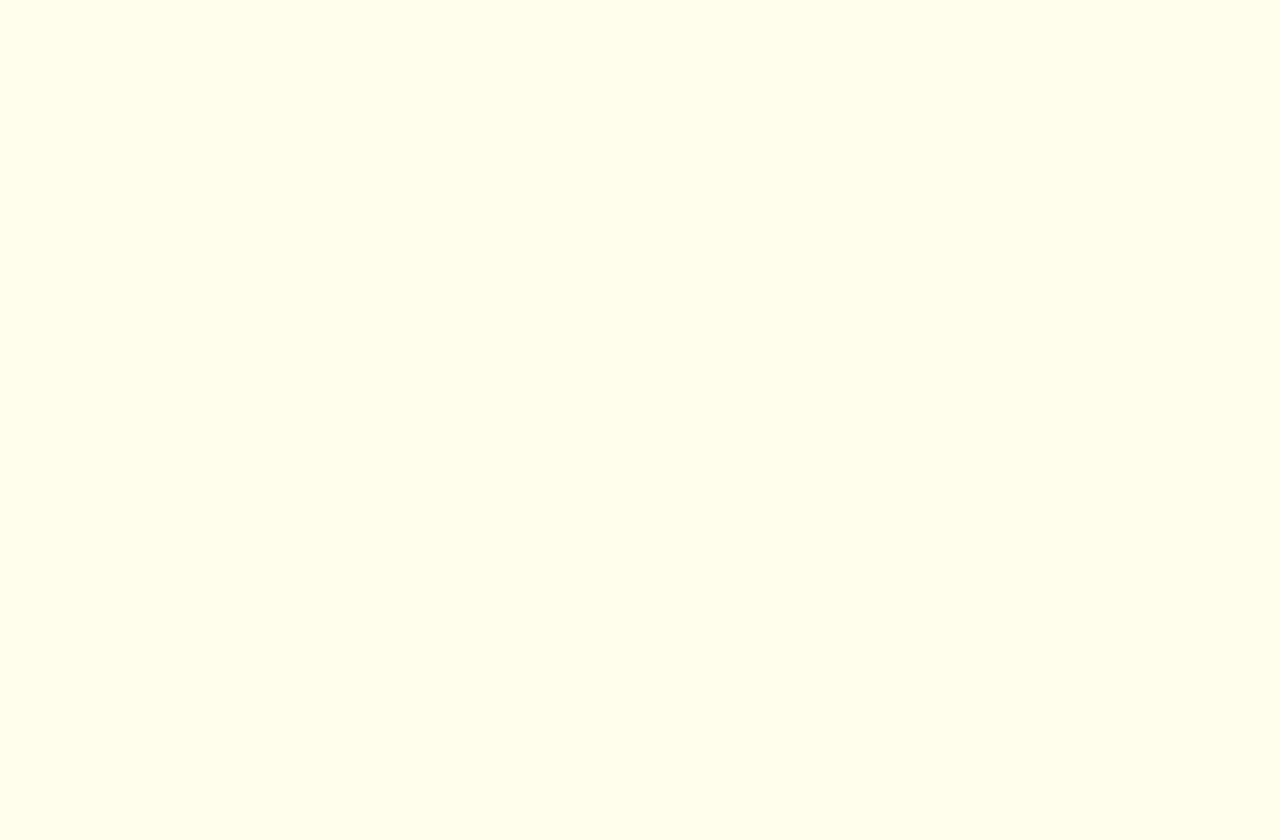
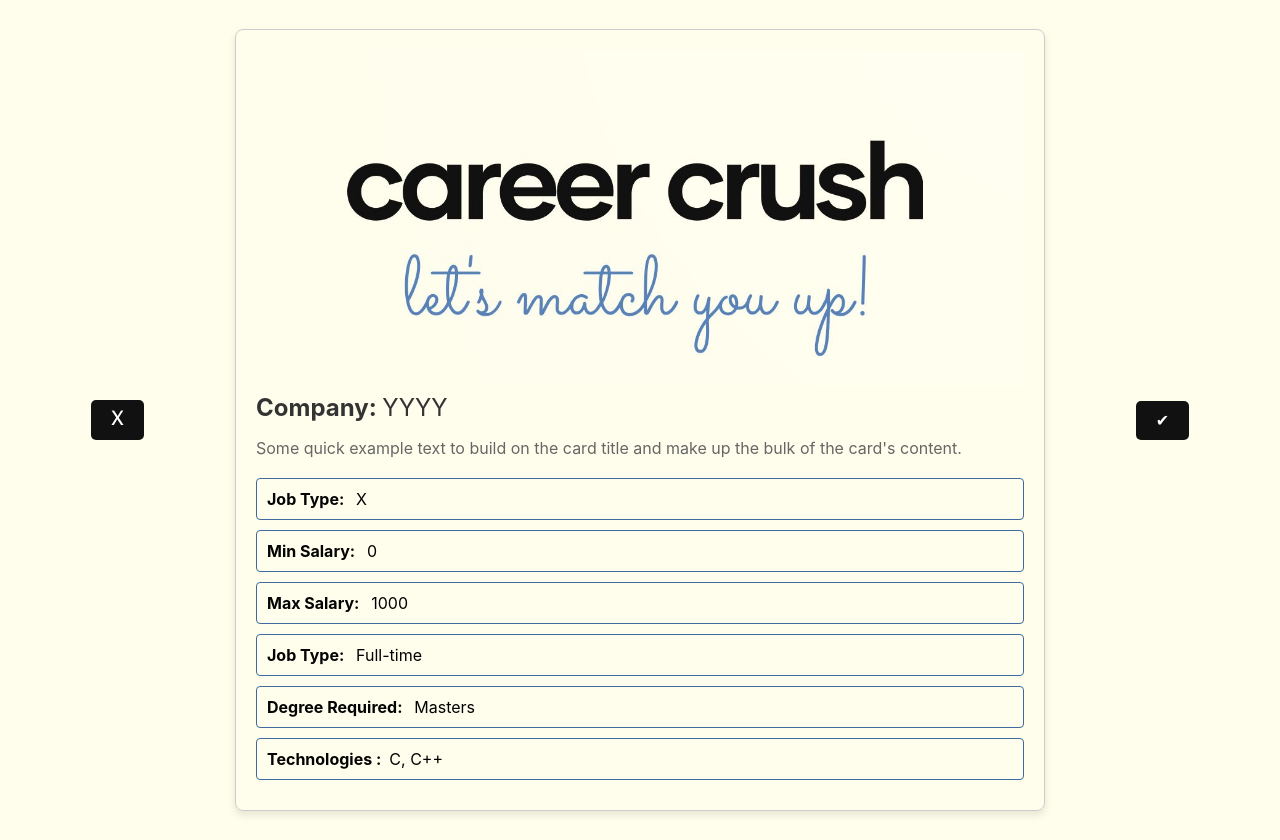
Before and after one commit to amritha-menon/CareerCrush, a React (Create React App) app in the folder job-matcher-frontend/: page /home in a window 1280 px wide. Before the commit this address had no page. Before the commit the page ends 800 px from the top, so only its background shows below. Built offline with nearby package versions, Linux system fonts and the light colour scheme.

Commit message:
added home page with card and left-right button

```diff
--- a/job-matcher-frontend/src/App.js
+++ b/job-matcher-frontend/src/App.js
@@ -5,11 +5,13 @@ import { BrowserRouter as Router, Route, Routes } from 'react-router-dom';
 import LandingPage from './components/LandingPage';
 import SignUp from './components/SignUp';
 import SignIn from './components/SignIn';
+import HomePage from './components/HomePage';
 
 function App() {
   return (
 
       <Routes>
+        <Route path="/home" element={<HomePage />} />
         <Route path="/signup" element={<SignUp />} />
         <Route path="/signin" element={<SignIn />} />
         <Route path="/" element={<LandingPage />} />
--- /dev/null
+++ b/job-matcher-frontend/src/components/CardComponent.js
@@ -0,0 +1,42 @@
+import React from 'react';
+import Card from 'react-bootstrap/Card';
+import ListGroup from 'react-bootstrap/ListGroup';
+import logo from '../images/logo.jpeg';
+import '../css/CardComponent.css';
+
+function CardComponent() {
+  return (
+    <Card style={{ width: '48rem' }}>
+      <Card.Img variant="top" src={logo} style={{ maxWidth: '100%', height: 'auto' }} />
+      <Card.Body>
+        <Card.Title className="company-title"><strong>Company: </strong>YYYY</Card.Title>
+        <Card.Text className="card-description">
+          Some quick example text to build on the card title and make up the
+          bulk of the card's content.
+        </Card.Text>
+      </Card.Body>
+      <ListGroup className="list-group-flush">
+        <ListGroup.Item className="list-item">
+          <strong>Job Type: </strong>X
+        </ListGroup.Item>
+        <ListGroup.Item className="list-item">
+          <strong>Min Salary: </strong>0
+        </ListGroup.Item>
+        <ListGroup.Item className="list-item">
+          <strong>Max Salary: </strong>1000
+        </ListGroup.Item>
+        <ListGroup.Item className="list-item">
+          <strong>Job Type: </strong>Full-time
+        </ListGroup.Item>
+        <ListGroup.Item className="list-item">
+          <strong>Degree Required: </strong>Masters
+        </ListGroup.Item>
+        <ListGroup.Item className="list-item">
+          <strong>Technologies :</strong>C, C++
+        </ListGroup.Item>
+      </ListGroup>
+    </Card>
+  );
+}
+
+export default CardComponent;
--- /dev/null
+++ b/job-matcher-frontend/src/components/HomePage.js
@@ -0,0 +1,23 @@
+// HomePage.js
+
+import React from 'react';
+import '../css/HomePage.css';
+import CardComponent from './CardComponent';
+
+const HomePage = () => {
+  return (
+    <div className="home-page">
+      <div className="buttons-container">
+        <button className="no-button">X</button>
+      </div>
+      <div className="card-container">
+        <CardComponent/>
+      </div>
+      <div className="buttons-container">
+        <button className="yes-button">✔</button>
+      </div>
+    </div>
+  );
+};
+
+export default HomePage;
--- /dev/null
+++ b/job-matcher-frontend/src/css/CardComponent.css
@@ -0,0 +1,32 @@
+/* CardComponent.css */
+
+.card {
+    width: 48rem;
+    margin: 20px;
+    box-shadow: 0 4px 8px rgba(0, 0, 0, 0.1);
+  }
+
+  .company-title {
+    font-size: 24px;
+    color: #333;
+    margin-bottom: 10px;
+  }
+
+  .card-description {
+    font-size: 16px;
+    color: #666;
+    margin-bottom: 20px;
+  }
+
+  .list-item {
+    background-color: #fffeec;
+    border: 1px solid #40699f;
+    padding: 10px;
+    margin-bottom: 10px;
+    border-radius: 4px;
+  }
+
+  .list-item strong {
+    margin-right: 8px;
+    color: #030303;
+  }
--- /dev/null
+++ b/job-matcher-frontend/src/css/HomePage.css
@@ -0,0 +1,60 @@
+/* HomePage.css */
+
+.home-page {
+    display: flex;
+    justify-content: space-between;
+    align-items: center;
+    height: 100vh;
+    padding: 20px;
+  }
+
+  .buttons-container {
+    flex: 1;
+    display: flex;
+    justify-content: center;
+    align-items: center;
+  }
+
+  .yes-button,
+  .no-button {
+    padding: 10px 20px;
+    size: 10px 20px;
+    font-size: 16px;
+    cursor: pointer;
+    color: #fff;
+    border: none;
+    border-radius: 5px;
+  }
+
+  .yes-button{
+    font-size: 16px;
+  }
+
+  .no-button {
+    font-size: 20px;
+  }
+
+  .no-button:hover {
+    background-color: #ff3333; /* Light red when hovered */
+  }
+
+  .yes-button:hover {
+    background-color: green; /* Darker blue when hovered */
+  }
+
+
+
+
+  .card-container {
+    flex: 3;
+    display: flex;
+    justify-content: center;
+    align-items: center;
+  }
+
+  .card {
+    padding: 20px;
+    border: 1px solid #ccc;
+    border-radius: 8px;
+    box-shadow: 0 0 10px rgba(0, 0, 0, 0.1);
+  }
```
